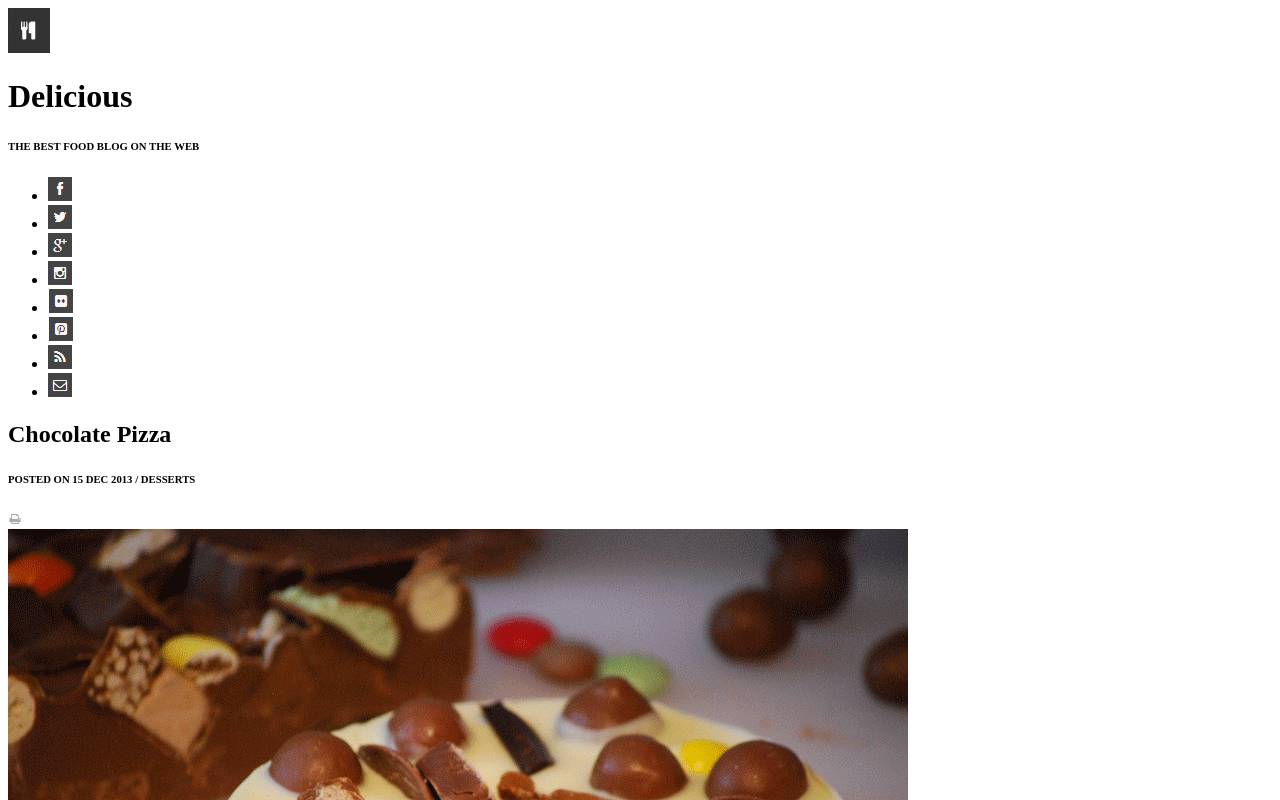
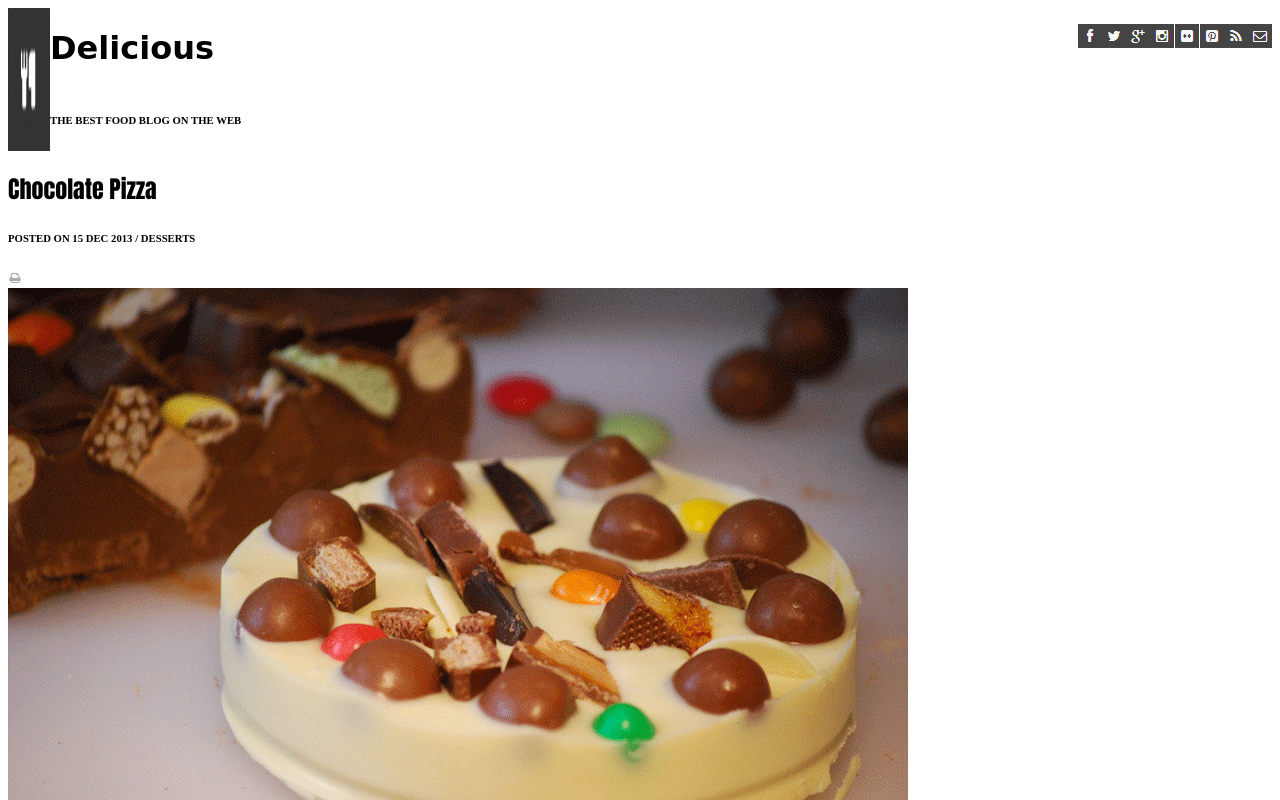
Before and after one commit to Deiosha/chocolate-pizza-1, a plain HTML site: page index.html in a window 1280 px wide. Shown: the top 800 px of the page. Drawn offline with Linux system fonts and the light colour scheme.

Commit message:
Added styling

```diff
--- a/index.html
+++ b/index.html
@@ -1,16 +1,23 @@
 <!DOCTYPE html>
 <html lang="en">
+
 <head>
   <meta charset="UTF-8">
   <meta http-equiv="X-UA-Compatible" content="IE=edge">
   <meta name="viewport" content="width=device-width, initial-scale=1.0">
   <title>Chocolate Pizza</title>
+  <link rel="stylesheet" href="./style.css">
 </head>
+
 <body>
   <header>
+    <div class="top">
       <img src="images/logo.png">
+      <span>
       <h1>Delicious</h1>
       <h6>THE BEST FOOD BLOG ON THE WEB</h6>
+      </span>
+    </div>
     <ul>
       <li><img src="images/fb-icon.png"></li>
       <li><img src="images/twit-icon.png"></li>
@@ -29,25 +36,32 @@
     <section>
       <img src="images/choco-pizza.png">
       <p>For the fig swirl: Melt butter over medium heat in a saucepan. Add brown sugar and stir to dissolve. Halve all
-          of the figs and toss in the saucepan with water and lemon juice. Cook over medium heat, stirring frequently, until
+        of the figs and toss in the saucepan with water and lemon juice. Cook over medium heat, stirring frequently,
+        until
         you have a chunky-jammy mixture. Add salt with one or two stirs, set aside and let cool completely.</p>
       <p>Ice cream: In a small pot over medium heat, combine milk, and granulated sugar until sugar is completely
-          dissolved and the milk is just barely lukewarm. Whisk in the egg yolks. Set mixture in the fridge and wait until the
+        dissolved and the milk is just barely lukewarm. Whisk in the egg yolks. Set mixture in the fridge and wait until
+        the
         fig mixture is cooled.</p>
       <p>Using an ice cream machine, pour liquids into the frozen basin and process according to manufacturer
         instructions, i.e., let spin and thicken for 20 minutes before adding mascarpone, fig jam mixture, and the nuts.
-          Continue to process for +/- 10 minutes. Pour semi-frozen mixture into a pyrex dish or glass tupperware. Freeze for
+        Continue to process for +/- 10 minutes. Pour semi-frozen mixture into a pyrex dish or glass tupperware. Freeze
+        for
         at least two hours before serving.</p>
       <img src="images/list-bg.png">
     </section>
   </main>
   <article>
     <img src="images/van-pic.png">
+    <div id="bottom"></div>
     <h3>Vanessa Steveson</h3>
+
     <p>Food enthusiast, photography fan. Add a pinch of raw foodism and that's pretty much who I am.</p>
+  </div>
     <button>SHARE RECIPE</button>
   </article>
   <img src="images/logo.png">
   <footer> Delicious &copy; 2013. All Rights Reserved. Proudly published with Ghost.</footer>
 </body>
+
 </html>
--- a/style.css
+++ b/style.css
@@ -0,0 +1,63 @@
+h1 {
+  font-family: cursive, bold;
+
+
+}
+
+header {
+display: flex;
+flex-direction: row;
+justify-content: space-between;
+}
+
+
+ .top {
+  display: flex;
+  flex-direction: row;
+  justify-content: space-between;
+ }
+
+
+ span {
+  display: flex;
+  flex-direction: column;
+
+ }
+
+
+ul {
+  display: flex;
+  flex-direction: row;
+  float: left;
+  list-style: none;
+
+
+}
+
+h3 {
+  font: bold;
+}
+
+h2 {
+  font-family: Impact, Haettenschweiler, 'Arial Narrow Bold', sans-serif;
+}
+
+section p{
+  font-family: 'Times New Roman', Times, serif;
+}
+
+/* article {
+  display: flex;
+  justify-content: space-between; */
+
+/* } */
+
+.bottom {
+  display: flex;
+  flex-direction: column;
+}
+
+button {
+  background-color: red;
+
+}
```
Lines whose indentation alone changed are shown as unchanged.
